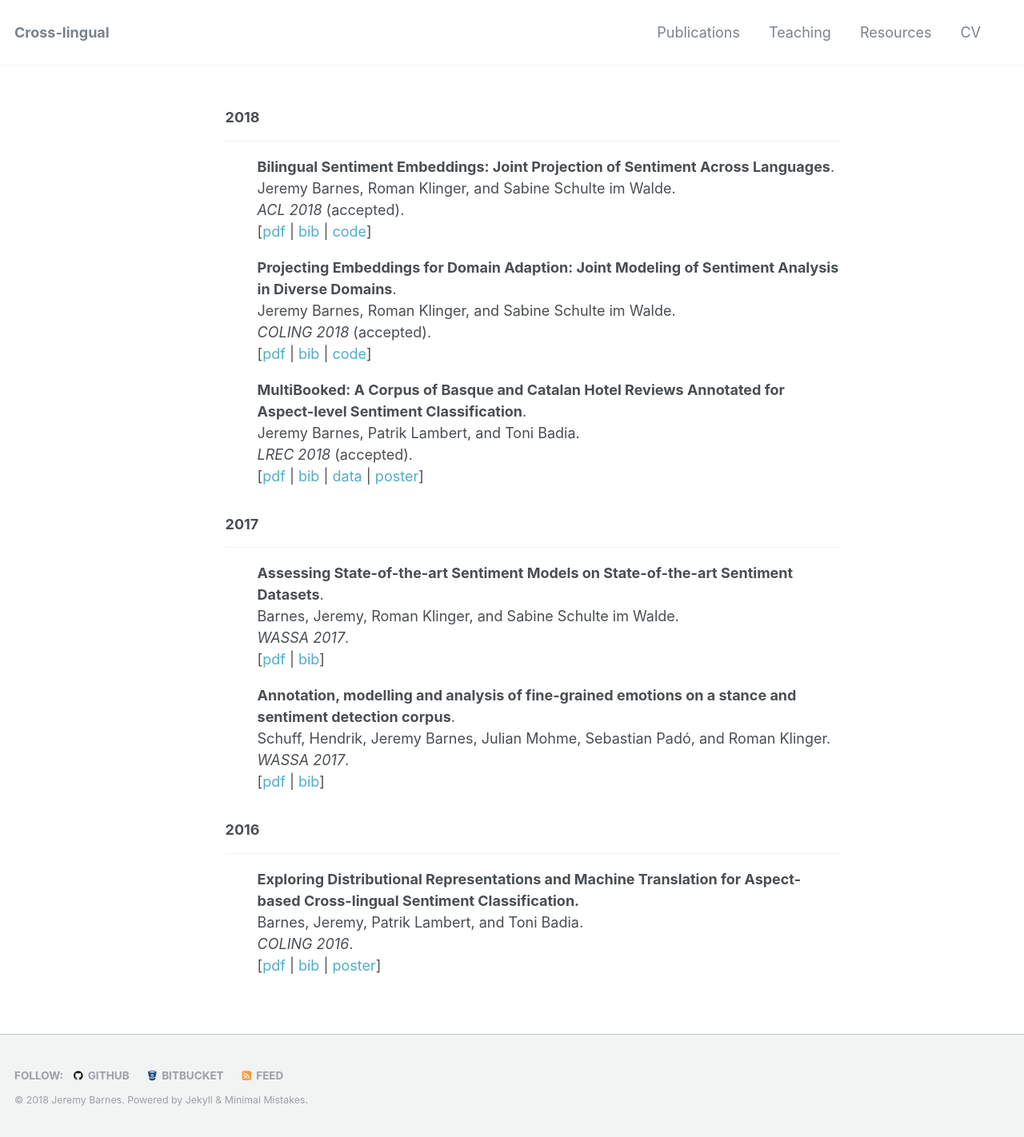
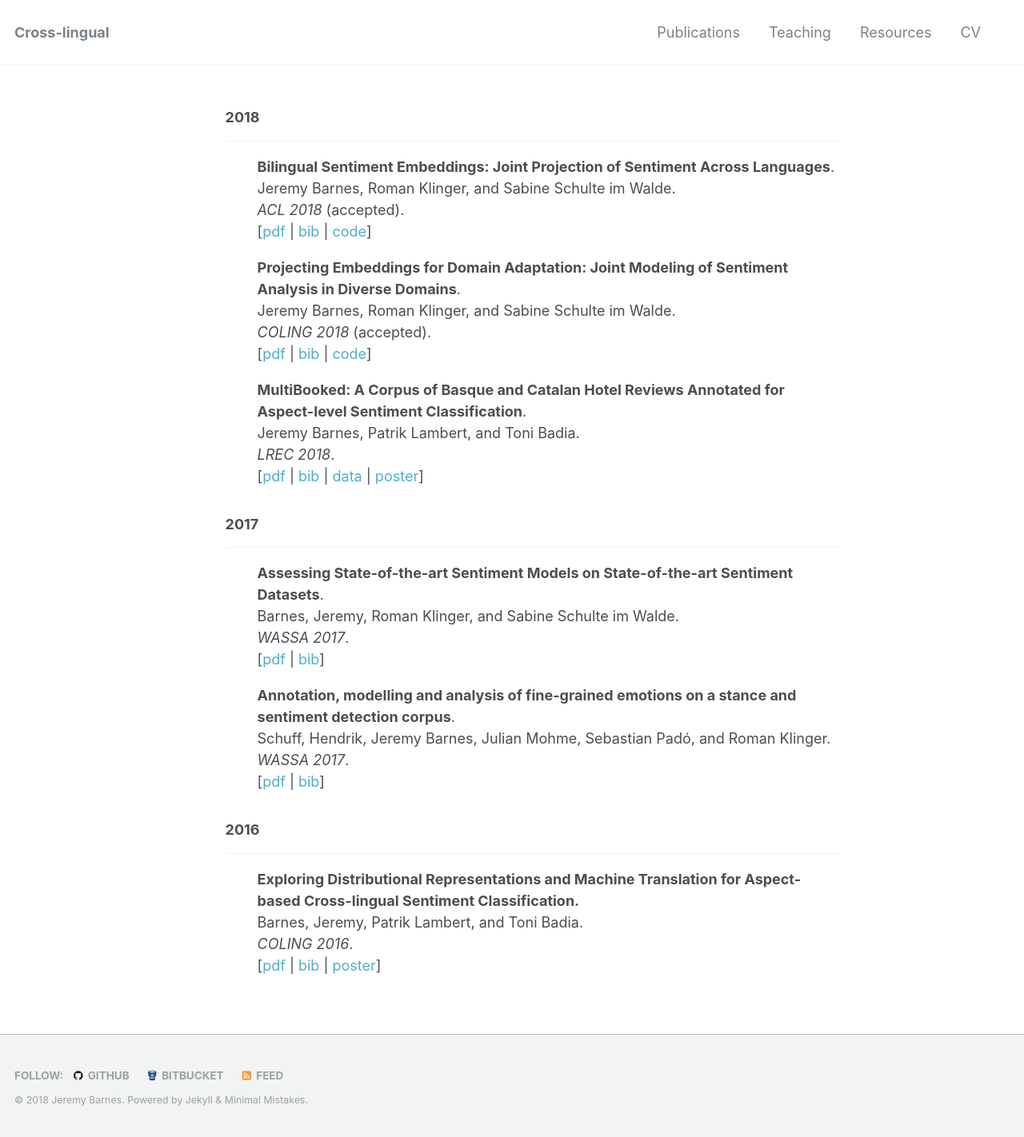
Before and after one commit to jerbarnes/jbarnesspain.github.io, a Jekyll site: the page built from publications/index.html, in a window 1280 px wide. Shown: the whole page at 80% size. Built offline with Jekyll 4.4.1, drawn with Linux system fonts in a browser that asks for light colours.

Commit message:
change to domain paper

```diff
--- a/publications/index.html
+++ b/publications/index.html
@@ -18,7 +18,7 @@ title: Selected Publications
 
 <ul>
 		<strong>
-		Projecting Embeddings for Domain Adaption: Joint Modeling of Sentiment Analysis in Diverse Domains</strong>.<br>
+		Projecting Embeddings for Domain Adaptation: Joint Modeling of Sentiment Analysis in Diverse Domains</strong>.<br>
 		Jeremy Barnes, Roman Klinger, and Sabine Schulte im Walde.<br>
 		<i>COLING 2018</i> (accepted).<br>
 		[<a href="/downloads/coling2018.pdf">pdf</a> | <a href="http://www.romanklinger.de/publications/2018_bib.html#Barnes2018a">bib</a> | <a href="https://github.com/jbarnesspain/domain_blse">code</a>]
@@ -28,7 +28,7 @@ title: Selected Publications
 		<strong>
 		MultiBooked: A Corpus of Basque and Catalan Hotel Reviews Annotated for Aspect-level Sentiment Classification</strong>.<br>
 		Jeremy Barnes, Patrik Lambert, and Toni Badia.<br>
-		<i>LREC 2018</i> (accepted).<br>
+		<i>LREC 2018</i>.<br>
 		[<a href="/downloads/multibooked.pdf">pdf</a> | <a href="http://www.lrec-conf.org/proceedings/lrec2018/summaries/217.html">bib</a> | <a href="https://github.com/jbarnesspain/multibooked">data</a> | <a href="/downloads/lrec2018.pdf">poster</a>]
 </ul>
 
```
Also changed, not shown: 1 other file.
